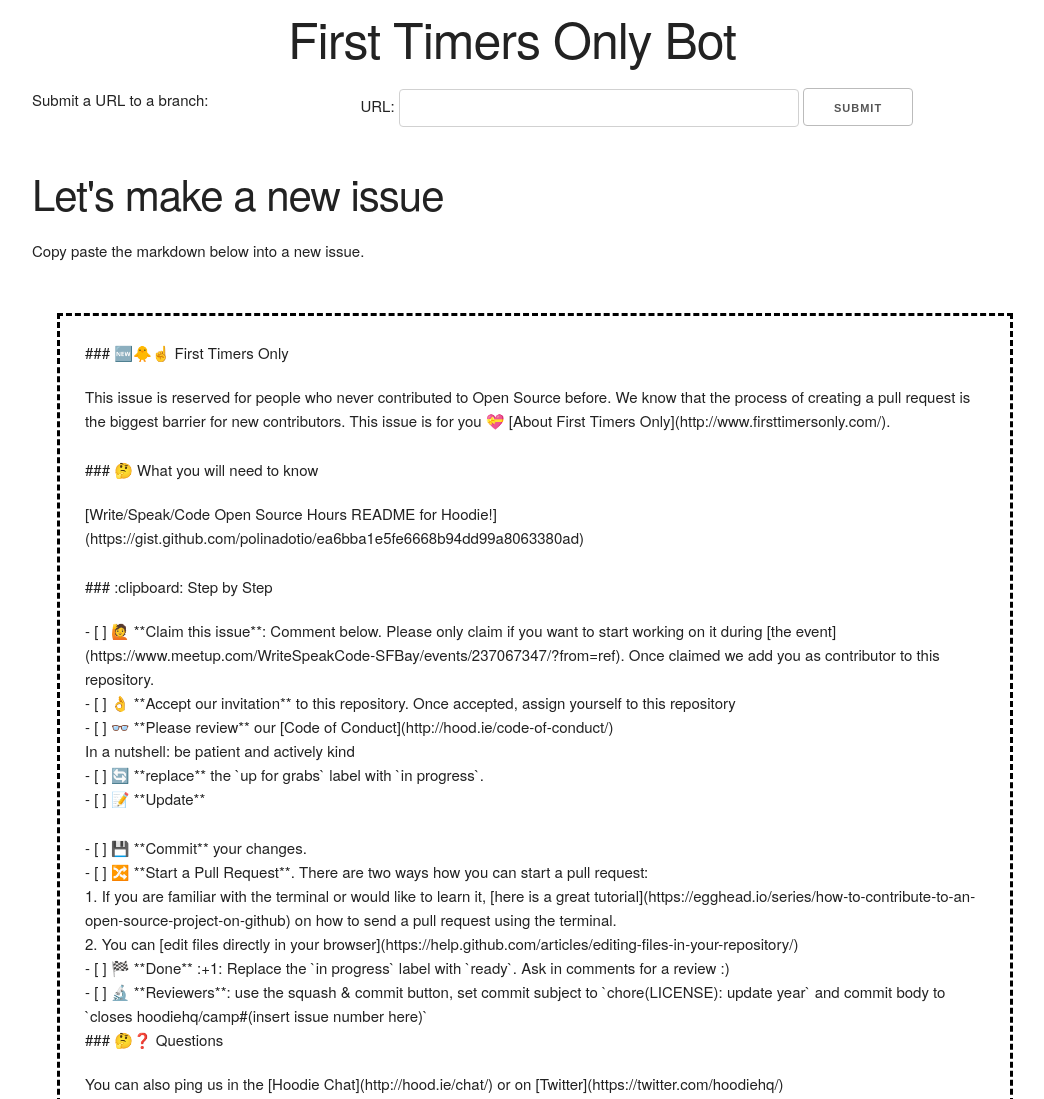
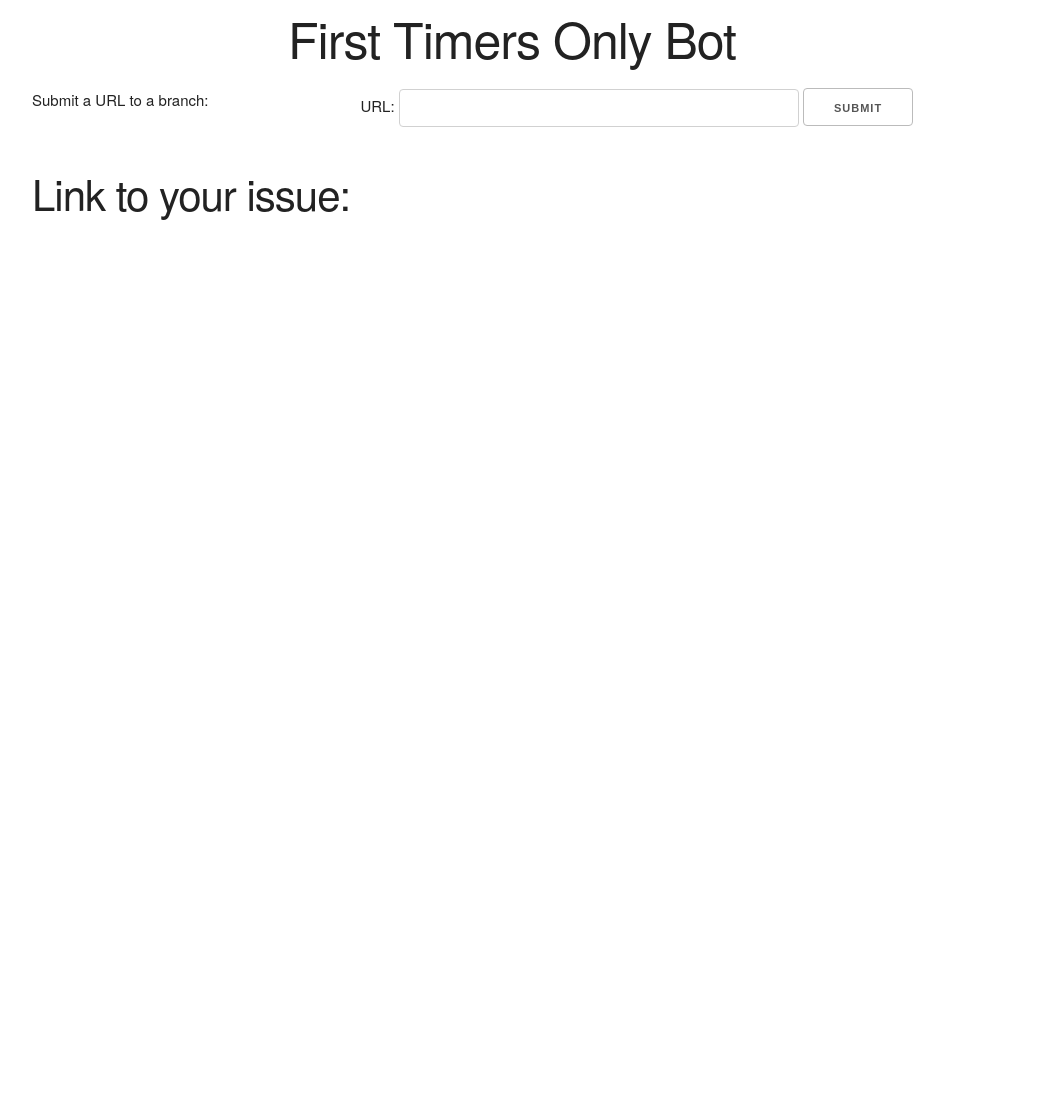
Before and after one commit to first-timers/app, a website: page public/index.html in a window 1280 px wide. Shown: the top 1099 px of the page, without its empty margins (128-1172 px from the left). After the commit the page ends 800 px from the top, so only its background shows below. Drawn offline with nearby package versions, Linux system fonts and the light colour scheme.

Commit message:
show link to issue created

````diff
--- a/public/index.html
+++ b/public/index.html
@@ -26,35 +26,8 @@
             </div>
         </div>
         <div class="row title">
-            <h2> Let's make a new issue</h2>
-            <p>Copy paste the markdown below into a new issue.</p>
-        </div>
-        <div class="row">
-            <div class="textarea" contenteditable="true">
-                <div class="intro">
-                    <h6>### 🆕🐥☝ First Timers Only</h4>
-                      <p>
-                        This issue is reserved for people who never contributed to Open Source before. We know that the process of creating a pull request is the biggest barrier for new contributors. This issue is for you 💝
-                        [About First Timers Only](http://www.firsttimersonly.com/).
-                      </p>
-                    <h6>### 🤔 What you will need to know</h4>
-                      [Write/Speak/Code Open Source Hours README for Hoodie!](https://gist.github.com/polinadotio/ea6bba1e5fe6668b94dd99a8063380ad)<br>
-                      <p class="need-to-know"></p>
-                    <h6>### :clipboard: Step by Step</h4>
-                    - [ ] 🙋 **Claim this issue**: Comment below.  Please only claim if you want to start working on it during [the event](https://www.meetup.com/WriteSpeakCode-SFBay/events/237067347/?from=ref). Once claimed we add you as contributor to this repository.<br> - [ ] 👌 **Accept our invitation** to this repository. Once accepted, assign yourself to this repository <br>
-                    - [ ] 👓 **Please review** our [Code of Conduct](http://hood.ie/code-of-conduct/) <br> In a nutshell: be patient and actively kind<br> - [ ] 🔄 **replace** the `up for grabs` label with `in progress`.<br>
-                    - [ ] 📝 **Update** <p class="update"></p>
-                    - [ ] 💾 **Commit** your changes.<br>
-                    - [ ] 🔀 **Start a Pull Request**.
-                    There are two ways how you can start a pull request:<br> 1. If you are familiar with the terminal or would like to learn it, [here is a great tutorial](https://egghead.io/series/how-to-contribute-to-an-open-source-project-on-github)
-                    on how to send a pull request using the terminal.<br> 2. You can [edit files directly in your browser](https://help.github.com/articles/editing-files-in-your-repository/)<br> - [ ] 🏁 **Done** :+1: Replace the `in progress` label with
-                    `ready`. Ask in comments for a review :)<br>- [ ] 🔬 **Reviewers**: use the squash & commit button, set commit subject to `chore(LICENSE): update year` and commit body to `closes hoodiehq/camp#(insert issue number here)`
-                    <h6>### 🤔❓ Questions</h6>
-                     <p>
-                       You can also ping us in the [Hoodie Chat](http://hood.ie/chat/) or on [Twitter](https://twitter.com/hoodiehq/)
-                     </p>
-                </div>
-            </div>
+            <h2> Link to your issue:</h2>
+            <p class="issue"></p>
         </div>
     </div>
 </body>
@@ -85,15 +58,13 @@
             })
 
             .done(function(response) {
+                // console.log(response)
+
+                var issueLink = "<a href='"+response+"'>ISSUE</a>"
+                console.log(issueLink)
+                $(".issue").html(issueLink);
 
 
-                console.log(response)
-
-                $(".update").html(
-                  "<p>You will be updating: [" + fileName+"]" + "(" + blobURL + ")</p> <p>```diff<br>" + patchDiff + "<br> ```"
-                );
-
-                $(".need-to-know").html(commitMessage)
             });
     })
 </script>
````
Also changed, not shown: server.js (+4 -3 lines).
